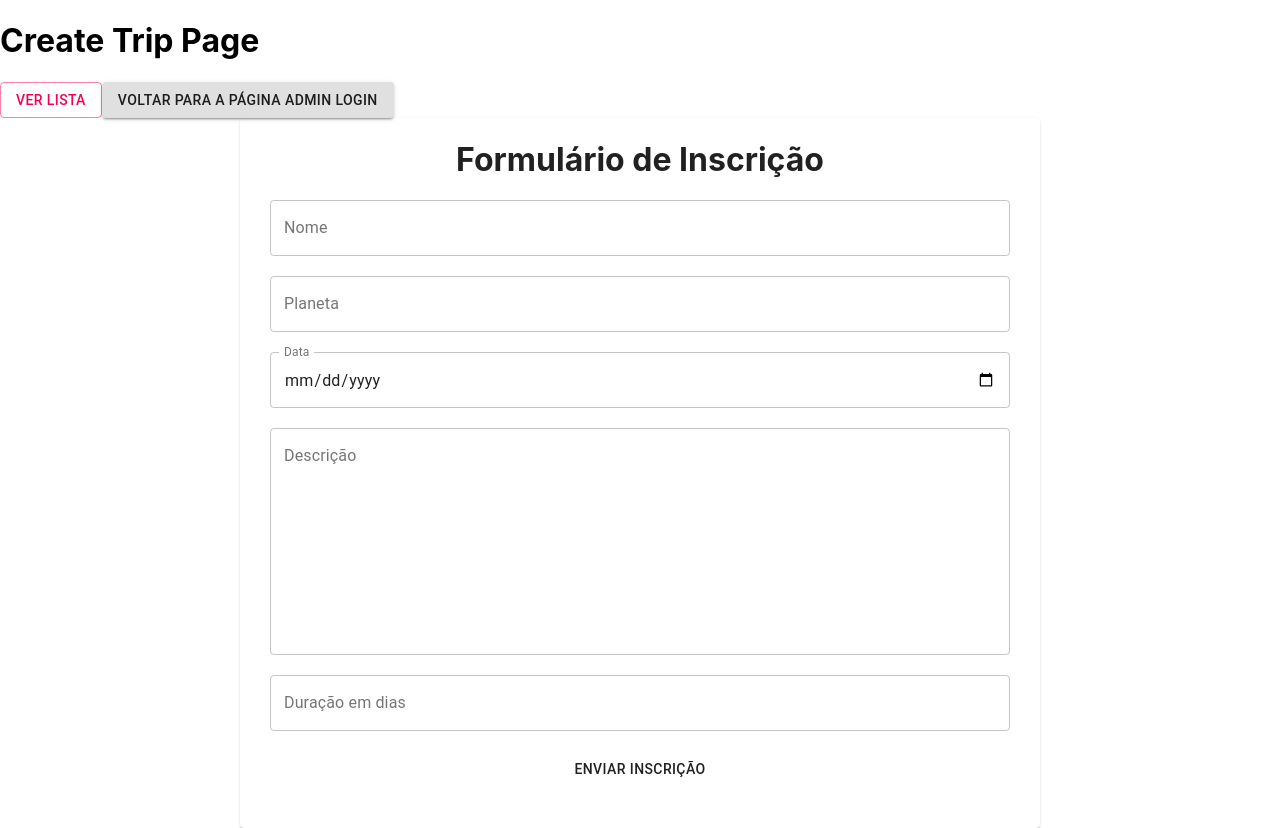
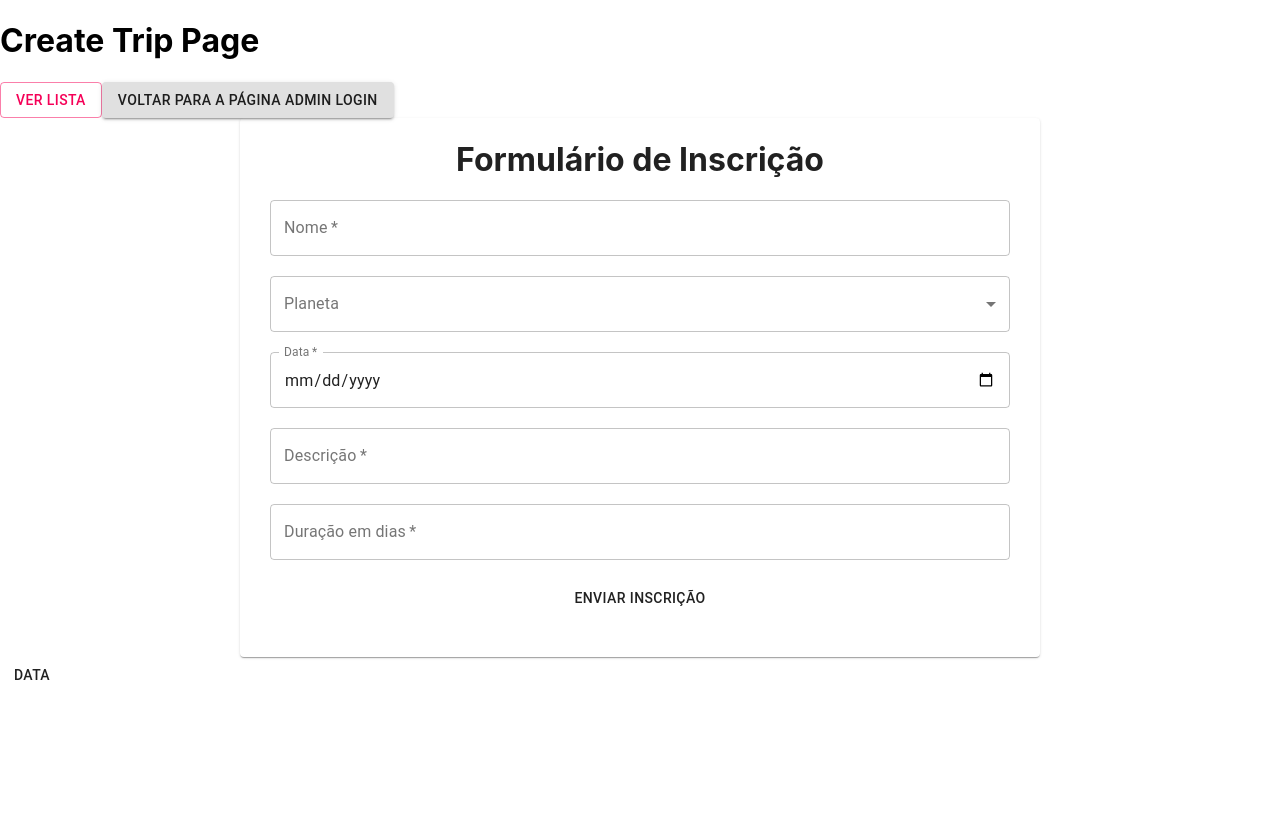
Before and after one commit to future4code/Hugo-Lacerda, a React (Create React App) app in the folder semana10/labex/: page /admin/create_trip in a window 1280 px wide. After the commit the page ends 800 px from the top, so only its background shows below. Built offline with nearby package versions, Linux system fonts and the light colour scheme.

Commit message:
Validações implementadas no geral, faltando somente a de data. Já estava adotando um useForm.

```diff
--- a/semana10/labex/src/pages/applicantFormPage/ApplicantForm.js
+++ b/semana10/labex/src/pages/applicantFormPage/ApplicantForm.js
@@ -89,6 +89,11 @@ const ApplicantForm = () => {
             label="Nome"
             name="name"
             inputRef={register}
+            inputProps={{
+              pattern: `[A-Za-z]{3,}`,
+              title: "O nome deve conter no mínimo 3 letras "
+            }}
+            required
           />
           <TextField
             variant="outlined"
@@ -96,20 +101,34 @@ const ApplicantForm = () => {
             label="Idade"
             name="age"
             inputRef={register}
+            inputProps={{
+              min: 18,
+              title: "É preciso ter ao menos 18 anos para se candidatar"
+            }}
+            required
           />
           <TextField
             variant="outlined"
             label="Por que se considera um bom candidato?"
             name="applicationText"
-            multiline
             rows="10"
             inputRef={register}
+            inputProps={{
+              pattern: "[A-Za-z0-9]{30,}",
+              title: "Este texto deve contar ao menos 30 caracteres"
+            }}
+            required
           />
           <TextField
             variant="outlined"
             label="Profissão"
             name="profession"
             inputRef={register}
+            inputProps={{
+              pattern:"[A-Za-z]{10,}",
+              title: "Este campo deve conter ao menos 10 letras."
+            }}
+            required
           />
       <FormControl variant="outlined" className={classes.formControl}>
         <InputLabel htmlFor="pais-label">País de origem</InputLabel>
@@ -123,7 +142,8 @@ const ApplicantForm = () => {
             id: 'country-label',
           }}
         inputRef={register}>
-          <option aria-label="None" value="" />
+          <option aria-label="None" value=""
+          required/>
           {countriesList.map(country => {
             return (
               <option value={country.name}>{country.name}</option>
@@ -146,7 +166,7 @@ const ApplicantForm = () => {
           <option aria-label="None" value="" />
           {tripList.map(trip => {
             return (
-              <option value={trip.id}>{trip.name}</option>
+            <option value={trip.id}>{trip.name} - {trip.planet}</option>
             )
           })}
         </Select>
--- a/semana10/labex/src/pages/createTripPage/TripForm.js
+++ b/semana10/labex/src/pages/createTripPage/TripForm.js
@@ -1,6 +1,13 @@
-import React from "react";
+import React, { useState } from "react";
 import { useForm } from "react-hook-form";
-import { Button, TextField, Card } from "@material-ui/core";
+import {
+  Button,
+  TextField,
+  Card,
+  FormControl,
+  InputLabel,
+  Select,
+} from "@material-ui/core";
 import styled from "styled-components";
 import axios from "axios";
 
@@ -27,12 +34,14 @@ const TituloForm = styled.h1`
 
 const TripForm = () => {
   const { register, handleSubmit } = useForm();
+  const [planet, setPlanet] = useState("");
 
   const onSubmit = (data) => {
+    const auth = window.localStorage.getItem("token");
+    console.log(auth);
     const headers = {
       "Content-Type": "application/json",
-      auth:
-        "eyJhbGciOiJIUzI1NiIsInR5cCI6IkpXVCJ9.eyJpZCI6Ik1XYmhndXdCM1JqcU12TzBubkJmIiwiZW1haWwiOiJhc3Ryb2RldkBnbWFpbC5jb20uYnIiLCJpYXQiOjE1OTAwNjYwMzF9.EWoorwwPyS-3fGwhLTuCE9jtWmLCSGlcD0A82g6CaKA",
+      auth: auth,
     };
     axios
       .post(
@@ -43,7 +52,13 @@ const TripForm = () => {
       .then((res) => console.log(res))
       .catch((err) => console.log(err));
   };
+  const handlePlanetChange = (e) => {
+    setPlanet(e.target.value);
+  };
 
+  const dateNow = () =>{
+    console.log(new Date().toISOString().substring(0,10))
+  }
   return (
     <div>
       <CardStyle>
@@ -54,41 +69,83 @@ const TripForm = () => {
             label="Nome"
             name="name"
             inputRef={register}
+            inputProps={{
+              pattern: "[A-Za-z ]{5,}",
+              title: "O nome da viagem deve conter no mínimo 5 letras",
+            }}
+            required
           />
-          <TextField
-            variant="outlined"
-            label="Planeta"
-            name="planet"
-            inputRef={register}
-          />
+          <FormControl variant="outlined">
+            <InputLabel htmlFor="planets-label">Planeta</InputLabel>
+            <Select
+              native
+              value={planet}
+              onChange={handlePlanetChange}
+              label="Planeta"
+              inputProps={{
+                name: "planet",
+                id: "planets-label",
+                pattern: "[A-Za-z ]{1,}",
+                title: "Escolha um dos planetas",
+              }}
+              inputRef={register}
+              required
+            >
+              <option aria-label="None" value="" />
+              <option value="Mercurio">Mercurio</option>
+              <option value="Venus">Venus</option>
+              <option value="Terra">Terra</option>
+              <option value="Marte">Marte</option>
+              <option value="Júpiter">Júpiter</option>
+              <option value="Saturno">Saturno</option>
+              <option value="Uranu">Uranu</option>
+              <option value="Netuno">Netuno</option>
+            </Select>
+          </FormControl>
           <TextField
             variant="outlined"
             label="Data"
             type="date"
             name="date"
             inputRef={register}
+            format= "YYYY-MM-DD"
             InputLabelProps={{
               shrink: true,
             }}
+            inputProps={{
+            }}
+            required
           />
           <TextField
             variant="outlined"
             label="Descrição"
             name="description"
-            multiline
             rows="10"
             inputRef={register}
+            inputProps={{
+              pattern: "[A-Za-z ]{30,}",
+              minlenght: 30,
+              title: "A descrição deve conter no mínimo 30 letras"
+            }}
+            required
           />
           <TextField
             variant="outlined"
             type="number"
             label="Duração em dias"
             name="durationInDays"
+            inputProps={
+              {
+                min: 50,
+              }
+            }
             inputRef={register}
+            required
           />
           <Button type="submit">Enviar inscrição</Button>
         </FormStyle>
       </CardStyle>
+      <Button onClick={dateNow}>DATA</Button>
     </div>
   );
 };
```
